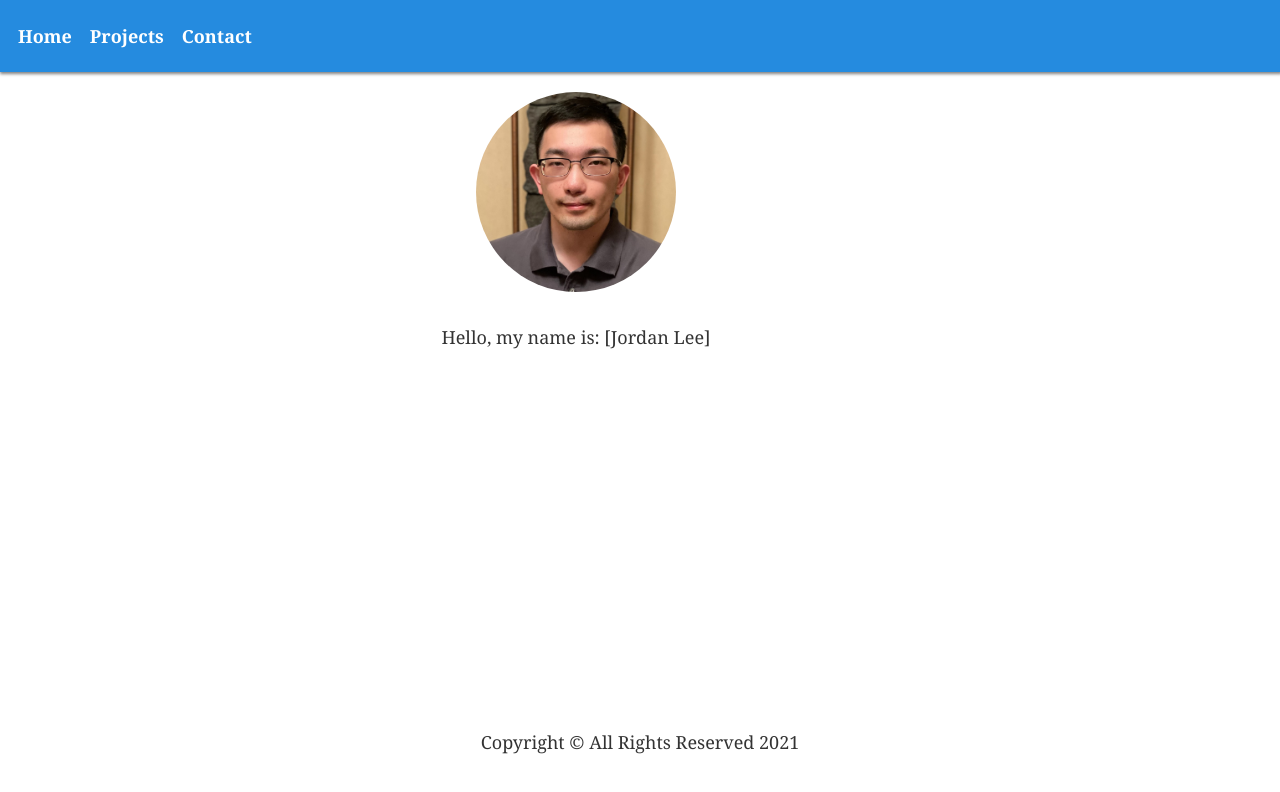
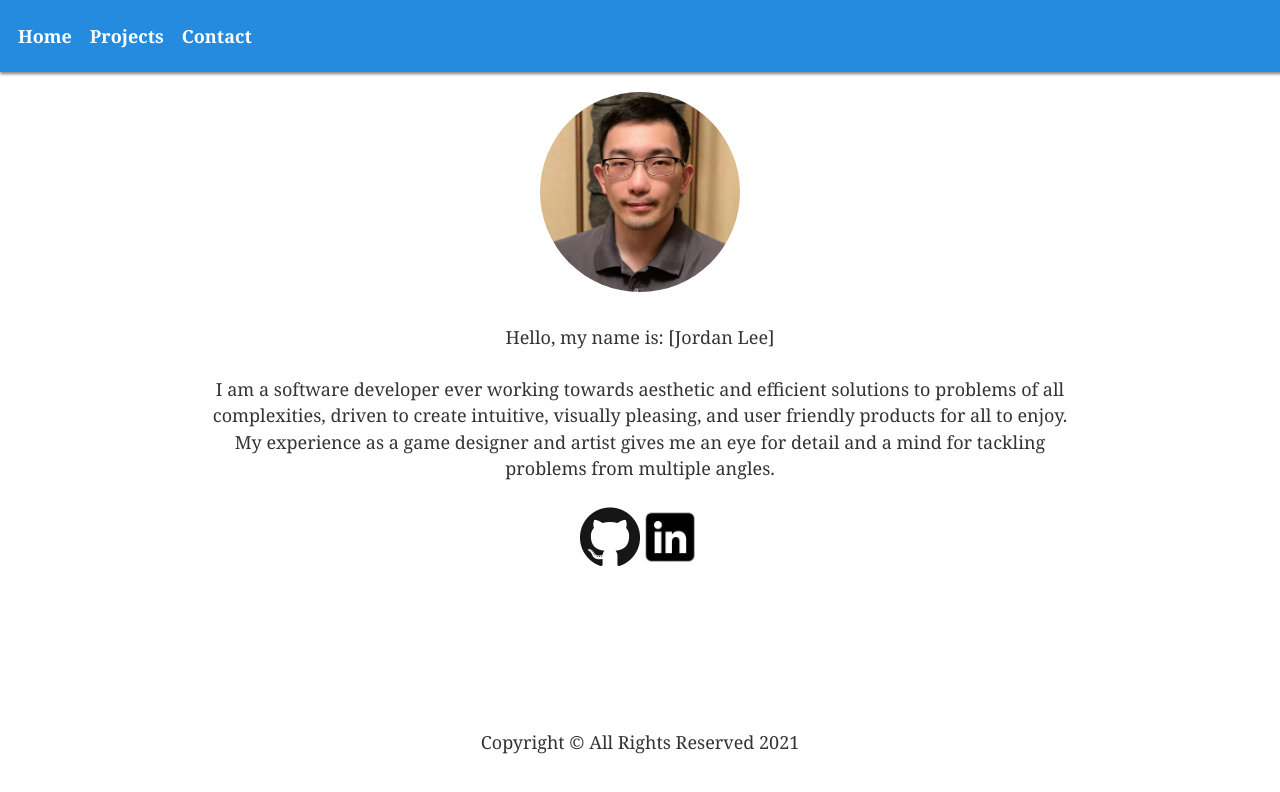
Before and after one commit to SpicyMeatloaf/web-portfolio, a Gatsby site: page / in a window 1280 px wide. Built offline with nearby package versions, Linux system fonts and the light colour scheme; Gatsby itself is replaced by a stand-in of ours.

Commit message:
Adding links to homepage

```diff
--- a/src/pages/index.js
+++ b/src/pages/index.js
@@ -4,6 +4,8 @@ import Head from "../components/head"
 
 import { StyledArticle } from "../styles/style-components"
 import portrait from "../images/portrait.png"
+import iconGithub from "../images/icon-github.png"
+import iconLinkedin from "../images/icon-linkedin.png"
 
 // markup
 const IndexPage = () => {
@@ -12,8 +14,11 @@ const IndexPage = () => {
       <Head page="Home" />
       <StyledArticle>
         <article>
-          <img src={portrait} alt="" />
+          <img src={portrait} alt="" className="portrait" />
           <p>Hello, my name is: [Jordan Lee]</p>
+          <p>I am a software developer ever working towards aesthetic and efficient solutions to problems of all complexities, driven to create intuitive, visually pleasing, and user friendly products for all to enjoy. My experience as a game designer and artist gives me an eye for detail and a mind for tackling problems from multiple angles.</p>
+          <a href="https://github.com/SpicyMeatloaf"><img src={iconGithub} alt="Github" className="icons"/></a>
+          <a href="https://www.linkedin.com/in/jordan-wc-lee/"><img src={iconLinkedin} alt="LinkedIn" className="icons" /></a>
         </article>
       </StyledArticle>
     </Layout>
--- a/src/styles/style-components.js
+++ b/src/styles/style-components.js
@@ -69,13 +69,20 @@ export const StyledForm = styled.form`
 `
 
 export const StyledArticle = styled.article`
+    display: flex;
+    align-items: center;
+    justify-content: center;
     padding: 20px;
-    margin: 0 20% 0 20%;
-    width: 50%;
-    min-width: 460px;
     text-align: center;
-    img {
+    margin: 0 15% 0 15%;
+    .portrait {
         width: 200px;
         border-radius: 50%;
     }
+    .icons {
+        width: 60px;
+    }
+    @media only screen and (max-width: 480px) {
+        margin: 0 0 0 0;
+    }
 `
```
Also changed, not shown: src/images/icon-github.png (added), src/images/icon-linkedin.png (added).
